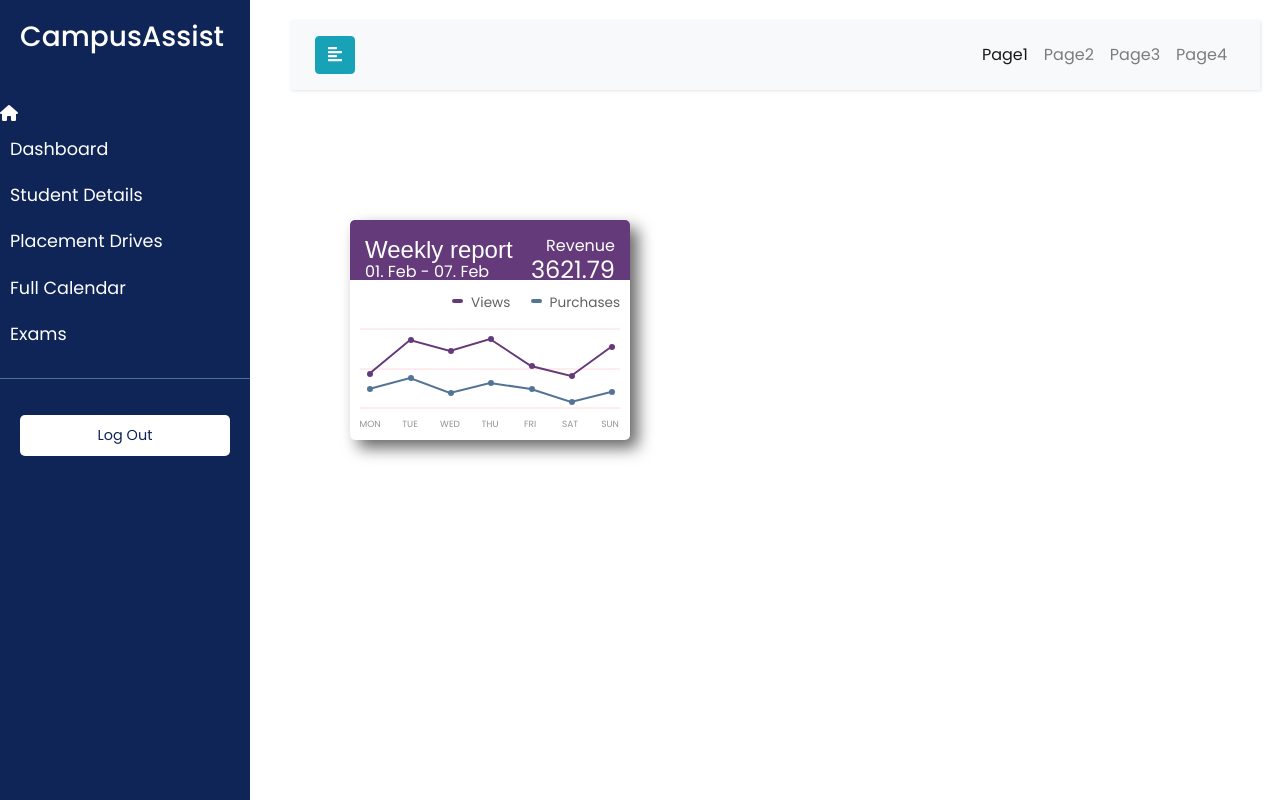
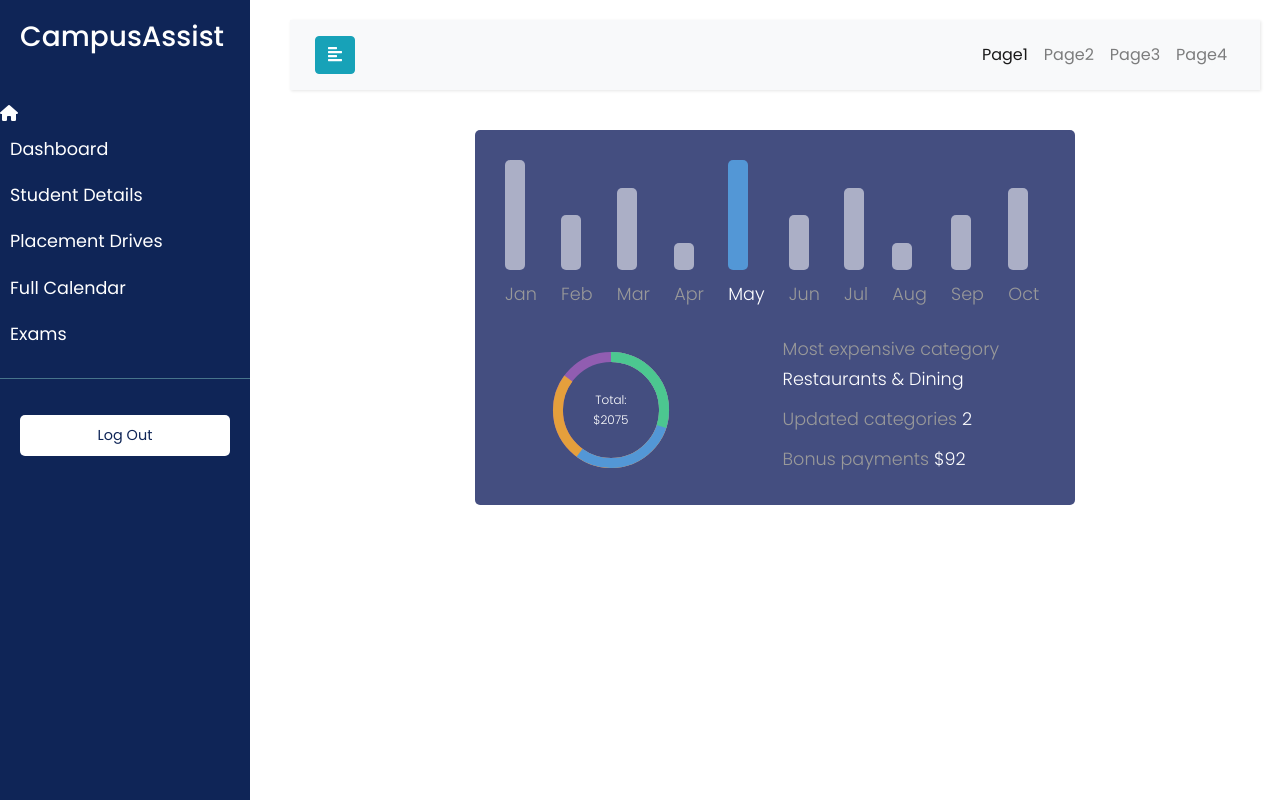
Before and after one commit to DivyaSmreeti/NewSphere, a plain HTML site: page HomePageAdmin/index3.html in a window 1280 px wide. Drawn offline with nearby package versions, Linux system fonts and the light colour scheme; a small style sheet from the web is missing.

Commit message:
newcommit

```diff
--- a/HomePage/calendar.css
+++ b/HomePage/calendar.css
@@ -22,6 +22,7 @@ body {
 	box-shadow: 0 4px 8px 0 rgba(0, 0, 0, 0.2);
 	display: flex;
 	justify-content: space-between;
+	border-radius: 10px;
 }
 
 /* Event section styling */
@@ -138,7 +139,7 @@ body {
 	background: green;
 	color: #fff;
 	border: 1px solid green;
-	border-radius: 4px;
+	border-radius: 5px;
 	padding: 5px 10px;
 }
 
--- a/HomePage/home.css
+++ b/HomePage/home.css
@@ -600,4 +600,145 @@ a.article
     text-transform: uppercase;
     text-align: center;
   }
+  /* FOR 2ND GRAPH */
+  .main-container {
+    background: #444e80;
+    color: #abafc6;
+    border-radius: 5px;
+    padding: 20px;
+    width: 600px;
+    /* height: 350px; */
+  }
+
+  .year-stats {
+    white-space: nowrap;
+    max-height: 170px;
+    overflow: hidden;
+  }
+
+  .year-stats:hover {
+    overflow-x: auto;
+  }
+
+  /* SCROLL BAR STYLE (ONLY WORKS IN CHROME) */
+  /* Width */
+  ::-webkit-scrollbar {
+    height: 5px;
+    width: 100%;
+  }
+
+  /* Track */
+  ::-webkit-scrollbar-track {
+    background: #444e80;
+  }
+
+  /* Handle */
+  ::-webkit-scrollbar-thumb {
+    background: #abafc6;
+    border-radius: 10px;
+  }
+
+  ::-webkit-scrollbar-thumb {
+    background: #5397d6;
+  }
+
+  .month-group {
+    cursor: pointer;
+    max-width: 400px;
+    height: 110px;
+    margin: 10px;
+    display: inline-block;
+  }
+
+  .bar {
+    background-color: #abafc6;
+    width: 20px;
+    border-radius: 5px;
+    margin-bottom: 10px;
+  }
+
+  .month-group:hover .bar,
+  .selected .bar {
+    background: #5397d6;
+  }
+
+  .month-group:hover p,
+  .selected p {
+    color: #fff;
+  }
+
+  .h-25 {
+    height: 25%;
+  }
+  .h-50 {
+    height: 50%;
+  }
+  .h-75 {
+    height: 75%;
+  }
+  .h-100 {
+    height: 100%;
+  }
+
+  .stats-info {
+    margin-top: 15px;
+    display: flex;
+    align-items: center;
+    justify-content: space-around;
+    position: relative;
+  }
+
+  .graph-container {
+    position: relative;
+  }
+
+  .percent {
+    display: block;
+    width: 120px;
+    height: 120px;
+  }
+
+  .circle {
+    stroke: #915db1;
+    fill: none;
+    stroke-width: 3;
+  }
+
+  .circle:nth-child(2) {
+    stroke: #e59f3c;
+  }
+
+  .circle:nth-child(3) {
+    stroke: #5397d6;
+  }
+
+  .circle:nth-child(4) {
+    stroke: #4cc790;
+  }
+
+  .graph-container p {
+    position: absolute;
+    top: 50%;
+    left: 50%;
+    transform: translate(-50%, -50%);
+    font-size: 12px;
+    color: #fff;
+    text-align: center;
+  }
+
+  .info p {
+    margin-bottom: 10px;
+  }
+
+  .info span {
+    color: #fff;
+  }
+  .db-area
+  {
+    display: flex ;
+    flex-direction: column;
+    justify-content: center !important;
+    align-items: center !important;
+  }
+
   /* DASHBOARD CSS ENDS */
--- a/HomePageAdmin/index3.html
+++ b/HomePageAdmin/index3.html
@@ -141,9 +141,9 @@
         <!-- CONTENT AREA STARTS -->
 
         <!-- DASHBOARD AREA STARTS  -->
-
-
-           <div class="frame" id = "frame">
+        <div id = "frame">
+          <div class="db-area"  >
+           <!-- <div class="frame">
             <div class="card-db">
               <div class="header">
                 <span class="title big">Weekly report</span>
@@ -227,7 +227,92 @@
                 <span class="day">Sun</span>
               </div>
             </div>
+          </div> -->
+
+          <!-- 2ND GRAPH STARTS -->
+          <div class="main-container" >
+            <div class="year-stats">
+              <div class="month-group">
+                <div class="bar h-100"></div>
+                <p class="month">Jan</p>
+              </div>
+              <div class="month-group">
+                <div class="bar h-50"></div>
+                <p class="month">Feb</p>
+              </div>
+              <div class="month-group">
+                <div class="bar h-75"></div>
+                <p class="month">Mar</p>
+              </div>
+              <div class="month-group">
+                <div class="bar h-25"></div>
+                <p class="month">Apr</p>
+              </div>
+              <div class="month-group selected">
+                <div class="bar h-100"></div>
+                <p class="month">May</p>
+              </div>
+              <div class="month-group">
+                <div class="bar h-50"></div>
+                <p class="month">Jun</p>
+              </div>
+              <div class="month-group">
+                <div class="bar h-75"></div>
+                <p class="month">Jul</p>
+              </div>
+              <div class="month-group">
+                <div class="bar h-25"></div>
+                <p class="month">Aug</p>
+              </div>
+              <div class="month-group">
+                <div class="bar h-50"></div>
+                <p class="month">Sep</p>
+              </div>
+              <div class="month-group">
+                <div class="bar h-75"></div>
+                <p class="month">Oct</p>
+              </div>
+              <div class="month-group">
+                <div class="bar h-25"></div>
+                <p class="month">Nov</p>
+              </div>
+              <div class="month-group">
+                <div class="bar h-100"></div>
+                <p class="month">Dez</p>
+              </div>
+            </div>
+
+            <div class="stats-info">
+              <div class="graph-container">
+                <div class="percent">
+                  <svg viewBox="0 0 36 36" class="circular-chart">
+                    <path class="circle" stroke-dasharray="100, 100" d="M18 2.0845
+              a 15.9155 15.9155 0 0 1 0 31.831
+              a 15.9155 15.9155 0 0 1 0 -31.831" />
+                    <path class="circle" stroke-dasharray="85, 100" d="M18 2.0845
+              a 15.9155 15.9155 0 0 1 0 31.831
+              a 15.9155 15.9155 0 0 1 0 -31.831" />
+                    <path class="circle" stroke-dasharray="60, 100" d="M18 2.0845
+              a 15.9155 15.9155 0 0 1 0 31.831
+              a 15.9155 15.9155 0 0 1 0 -31.831" />
+                    <path class="circle" stroke-dasharray="30, 100" d="M18 2.0845
+              a 15.9155 15.9155 0 0 1 0 31.831
+              a 15.9155 15.9155 0 0 1 0 -31.831" />
+                  </svg>
+                </div>
+                <p>Total: $2075</p>
+              </div>
+
+              <div class="info">
+                <p>Most expensive category <br /><span>Restaurants & Dining</span></p>
+                <p>Updated categories <span>2</span></p>
+                <p>Bonus payments <span>$92</span></p>
+              </div>
+            </div>
           </div>
+
+          </div>
+        </div>
         <!-- DASHBOARD AREA ENDS -->
 
         <!-- PAGE 1 CONTENT STARTS -->
@@ -367,7 +452,9 @@
           <div id="page3Content" style="display: none;" >
           <div class="heading-drive">
             <div>Placement Drives Info</div>
-            <button id="addDriveBtn" class="btn-success">Add Drive</button>
+            <!-- ADD DRIVE BUTTON -->
+            <button id="addDriveBtn" class="btn-success"><a href="#">Add Drive</a></button>
+
           </div>
 
             <!-- CARDS FOR THE PAGE STARTS -->
```
